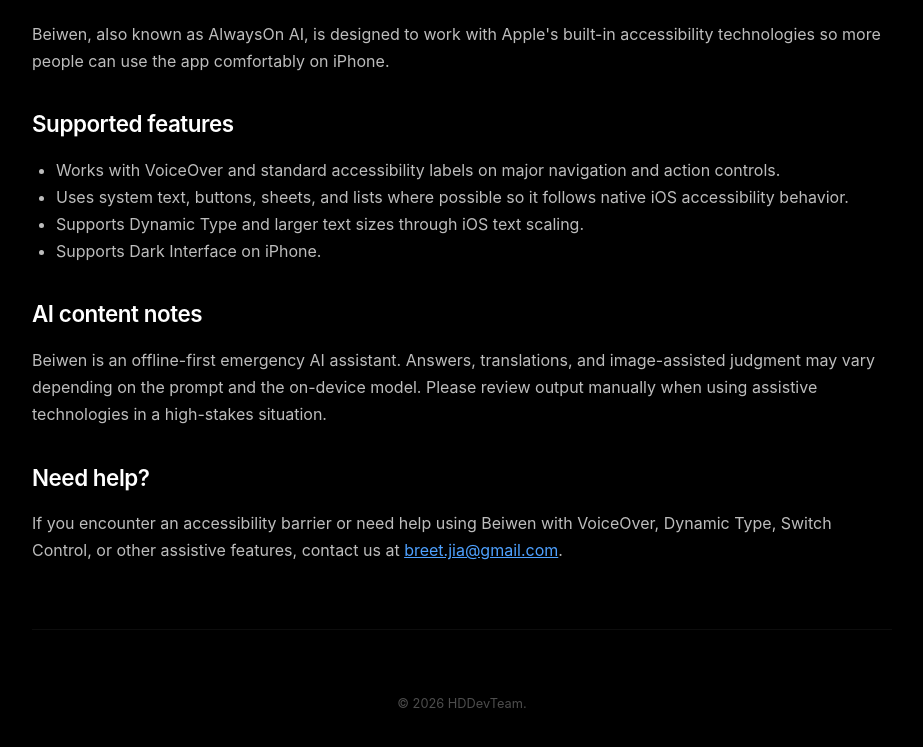
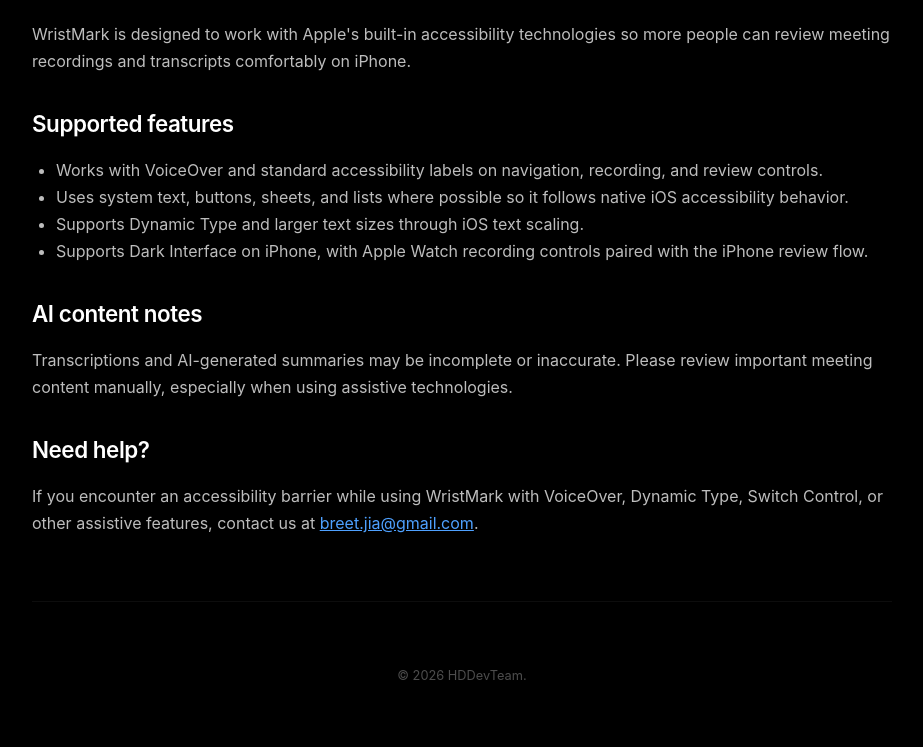
Before and after one commit to wristmark-app/wristmark-app.github.io, a plain HTML site: page legal/accessibility.html in a window 1280 px wide. Shown: the part 181-928 px from the top of the page, without its empty margins (178-1101 px from the left). Drawn offline with Linux system fonts and the light colour scheme.

Commit message:
fix: correct WristMark accessibility page

```diff
--- a/legal/accessibility.html
+++ b/legal/accessibility.html
@@ -3,8 +3,8 @@
 <head>
   <meta charset="UTF-8">
   <meta name="viewport" content="width=device-width, initial-scale=1.0">
-  <meta name="description" content="Accessibility information for Beiwen / AlwaysOn AI.">
-  <title>Accessibility - Beiwen</title>
+  <meta name="description" content="Accessibility information for WristMark.">
+  <title>Accessibility - WristMark</title>
   <link rel="stylesheet" href="../css/style.css">
   <style>
     body {
@@ -44,21 +44,21 @@
   </div>
 
   <h1>Accessibility</h1>
-  <p>Beiwen, also known as AlwaysOn AI, is designed to work with Apple's built-in accessibility technologies so more people can use the app comfortably on iPhone.</p>
+  <p>WristMark is designed to work with Apple's built-in accessibility technologies so more people can review meeting recordings and transcripts comfortably on iPhone.</p>
 
   <h2>Supported features</h2>
   <ul>
-    <li>Works with VoiceOver and standard accessibility labels on major navigation and action controls.</li>
+    <li>Works with VoiceOver and standard accessibility labels on navigation, recording, and review controls.</li>
     <li>Uses system text, buttons, sheets, and lists where possible so it follows native iOS accessibility behavior.</li>
     <li>Supports Dynamic Type and larger text sizes through iOS text scaling.</li>
-    <li>Supports Dark Interface on iPhone.</li>
+    <li>Supports Dark Interface on iPhone, with Apple Watch recording controls paired with the iPhone review flow.</li>
   </ul>
 
   <h2>AI content notes</h2>
-  <p>Beiwen is an offline-first emergency AI assistant. Answers, translations, and image-assisted judgment may vary depending on the prompt and the on-device model. Please review output manually when using assistive technologies in a high-stakes situation.</p>
+  <p>Transcriptions and AI-generated summaries may be incomplete or inaccurate. Please review important meeting content manually, especially when using assistive technologies.</p>
 
   <h2>Need help?</h2>
-  <p>If you encounter an accessibility barrier or need help using Beiwen with VoiceOver, Dynamic Type, Switch Control, or other assistive features, contact us at <a href="mailto:breet.jia@gmail.com">breet.jia@gmail.com</a>.</p>
+  <p>If you encounter an accessibility barrier while using WristMark with VoiceOver, Dynamic Type, Switch Control, or other assistive features, contact us at <a href="mailto:breet.jia@gmail.com">breet.jia@gmail.com</a>.</p>
 
   <footer style="margin-top: 4rem; opacity: 0.5; font-size: 0.8rem;">
     &copy; 2026 HDDevTeam.
```
